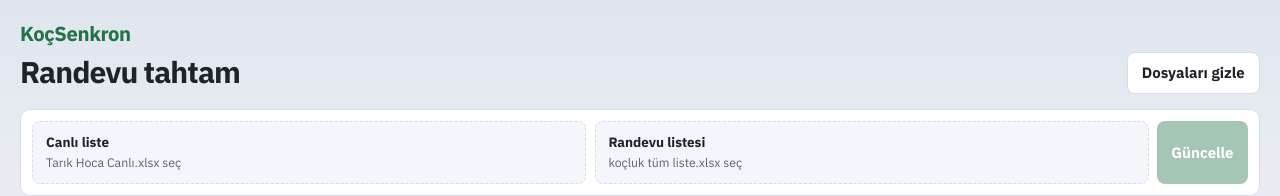
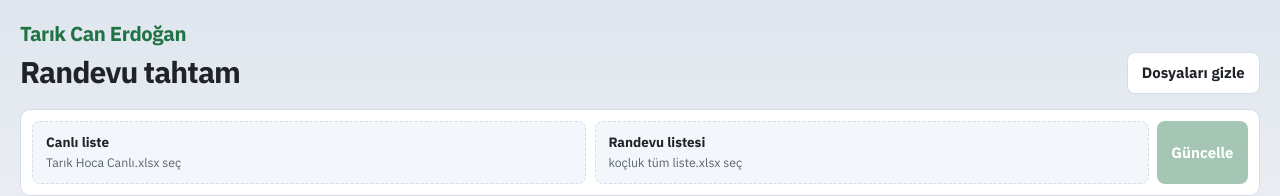
Before and after one commit to muratmuzaffer/kocluk-randevu-senkron, a React (Vite) app: page / in a window 1280 px wide. Shown: the top 196 px of the page. Built offline with nearby package versions, Linux system fonts and the light colour scheme.

Commit message:
Rename project branding to Tarık Can Erdoğan.
Co-authored-by: Cursor <cursoragent@cursor.com>

```diff
--- a/index.html
+++ b/index.html
@@ -6,9 +6,9 @@
     <meta name="viewport" content="width=device-width, initial-scale=1.0" />
     <meta
       name="description"
-      content="Dershane öğrenci listesi ile koçluk randevu Excel'inizi senkronlayın."
+      content="Tarık Can Erdoğan — koçluk randevu takip ve Excel senkron."
     />
-    <title>KoçSenkron</title>
+    <title>Tarık Can Erdoğan</title>
   </head>
   <body>
     <div id="root"></div>
--- a/package.json
+++ b/package.json
@@ -1,5 +1,5 @@
 {
-  "name": "kocluk-randevu-senkron",
+  "name": "tarik-can-erdogan",
   "private": true,
   "version": "0.0.0",
   "type": "module",
--- a/src/App.tsx
+++ b/src/App.tsx
@@ -241,7 +241,7 @@ function App() {
     <div className="home">
       <header className="home-bar">
         <div className="home-brand">
-          <p className="brand">KoçSenkron</p>
+          <p className="brand">Tarık Can Erdoğan</p>
           <h1>Randevu tahtam</h1>
         </div>
         <div className="home-actions">
```
Also changed, not shown: public/favicon.svg, 1 other file (tests, documents, lock files or other folders).
